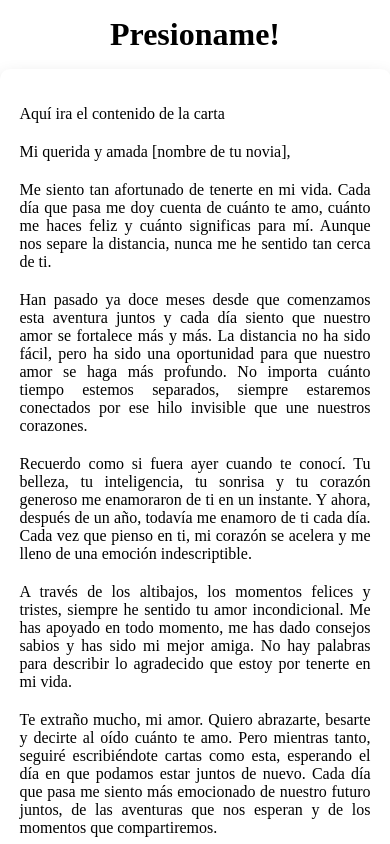
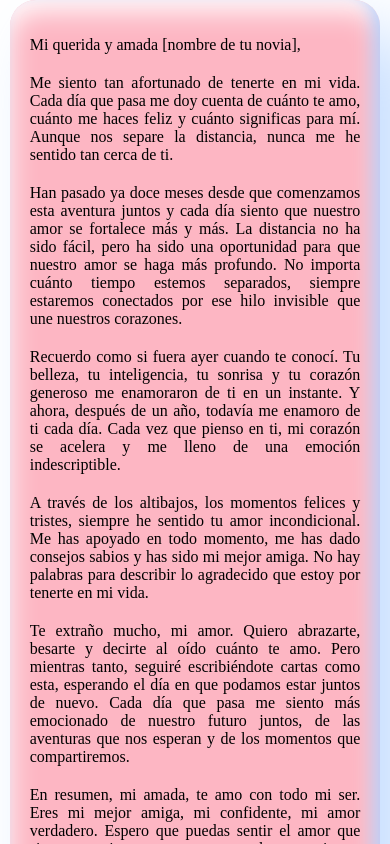
Before and after one commit to fabian1311/birthday, a React (Vite) app: page /aniversary in a window 390 px wide. Both pictures are taken after a click on the element "Presioname!". Shown: the top 844 px of the page. Built offline with nearby package versions, Linux system fonts and the light colour scheme.

Commit message:
Gift Complete

```diff
--- a/src/components/Gift.jsx
+++ b/src/components/Gift.jsx
@@ -1,8 +1,10 @@
 import { motion } from 'framer-motion';
 import { useState } from 'react';
 import '../styles/gift.css';
+import { useNavigate } from 'react-router-dom';
 
 function Gift() {
+  const navigate = useNavigate()
   const [isOpen, setIsOpen] = useState(false);
 
   const variants = {
@@ -11,23 +13,17 @@ function Gift() {
   };
 
   return (
+      <div className='gift-container'>
         <div className='gift'>
-       <motion.div
-        onClick={() => setIsOpen(!isOpen)}
-        whileHover={{ scale: 1.1 }}
-        whileTap={{ scale: 0.9 }}
-        className='title'
-      >
-        Presioname!
-      </motion.div>
           <motion.div
             animate={isOpen ? "visible" : "hidden"}
             variants={variants}
             transition={{ duration: 0.3, ease: "easeInOut" }}
-        className='card'
+            className='cardGift'
+            style={{overflow:"hidden"}}
           >
             <div className={isOpen ? 'show' : ''}>
-          <p>Aquí ira el contenido de la carta</p>
+
               <p>
                 <p>Mi querida y amada [nombre de tu novia],</p>
                 <p>Me siento tan afortunado de tenerte en mi vida. Cada día que pasa me doy cuenta de cuánto te amo, cuánto me haces feliz y cuánto significas para mí. Aunque nos separe la distancia, nunca me he sentido tan cerca de ti.</p>
@@ -39,9 +35,29 @@ function Gift() {
                 <p>Con todo mi amor,</p>
                 <p>[tu nombre]</p>
               </p>
+              {isOpen && (
+                <div
+                className='showGift'
+                id='ButtonBackGift'
+                onClick={()=> navigate('/home')}
+                >Volver</div>
+              )}
             </div>
           </motion.div>
+          {!isOpen && (
+            <motion.div
+              onClick={() => setIsOpen(true)}
+              whileHover={{ scale: 1.1 }}
+              whileTap={{ scale: 0.9 }}
+              className='title'
+              style={{overflow:"hidden"}}
+            >
+              Presioname!
+            </motion.div>
 
+          )}
+          <img className={`Giftimg ${isOpen ? 'hide' : ''}`} src="https://i.pinimg.com/originals/de/6a/94/de6a94e5698fc1dfc6d348b5f63bdbe1.jpg" alt="" />
+        </div>
       </div>
   );
 }
--- a/src/page/Anniversary.jsx
+++ b/src/page/Anniversary.jsx
@@ -5,7 +5,7 @@ function Anniversary(){
 
     return(
         <div className="Aniversary">
-            <Gift></Gift>
+            <Gift />
         </div>
 
     )
--- a/src/styles/carousel.css
+++ b/src/styles/carousel.css
@@ -25,7 +25,7 @@
 
   .slick-prev:before,
   .slick-next:before {
-    font-family: "slick";
+
     font-size: 30px;
     line-height: 1;
     opacity: 0.75;
--- a/src/styles/gift.css
+++ b/src/styles/gift.css
@@ -1,19 +1,34 @@
+.gift-container {
+  max-width: 100%;
+  display: flex;
+  justify-content: center;
+  align-items: center;
+  height: 100vh;
+}
+
+
 .gift {
+  max-width: 100%;
   display: flex;
   flex-direction: column;
   justify-content: center;
+  text-align: center;
   align-items: center;
   height: auto;
 }
 
-.card {
-  background-color: #fff;
-  border-radius: 10px;
-  box-shadow: 0px 10px 20px rgba(0, 0, 0, 0.2);
-  cursor: pointer;
+.cardGift {
+  background-color: rgba(253,164,181,0.8);
+
+border-radius: 26px;
+
+box-shadow: 35px 35px 68px 0px rgba(145, 192, 255, 0.5), inset -8px -8px 16px 0px rgba(145, 192, 255, 0.6), inset 0px 11px 28px 0px rgb(255, 255, 255);
+
+  max-width: 80%;
   padding: 20px;
-  width: 800px;
+  margin: 0 auto;
   overflow: hidden;
+  text-align: center;
 }
 
 .title {
@@ -22,6 +37,28 @@
   margin: 0;
   padding: 1rem;
   cursor: pointer;
+  display: block;
+}
+
+#ButtonBackGift{
+  width: 20%;
+  margin-left:35%;
+  align-items: center;
+  margin-top: 20px;
+  text-align: center;
+  padding: 10px 20px;
+  background-color: #26289b;
+  color: #fff;
+  text-decoration: none;
+  font-size: 20px;
+  border-radius: 20px;
+}
+
+.Giftimg{
+  max-width: 20%;
+  width: 80%;
+  margin: 0 auto;
+  height: 150px;
 }
 
 p {
@@ -34,17 +71,51 @@ p {
   transition: opacity 0.3s ease-out;
 }
 
-.card > p.show {
+.cardGift > p.showGift {
   opacity: 1;
   transition: opacity 0.3s ease-in;
-}
-.card > div.show {
-  opacity: 1;
-  transition: opacity 0.3s ease-in;
+
 }
 
+.cardGift > div.showGift > button.showGift {
+  display: block;
+  margin: 1rem auto;
+  cursor: pointer;
+}
+.showGift{
+  cursor: pointer;
+}
+.cardGift > div.showGift + .title {
+  opacity: 1;
+  display: none;
+  transition: opacity 0.3s ease-in;
+  -webkit-transition: opacity 0.3s ease-in;
+  -moz-transition: opacity 0.3s ease-in;
+  -ms-transition: opacity 0.3s ease-in;
+  -o-transition: opacity 0.3s ease-in;
+  cursor: pointer;
+}
+.hide{
+  display: none;
+}
 @media (max-width: 600px) {
-  .card {
+  .gift{
+    margin-top: auto;
+    width: 95%;
+  }
+  .cardGift {
     max-width: 90%;
   }
+  .Giftimg{
+    max-width: 300px;
+    width: 80%;
+    margin-bottom: 50%;
+    height: 200px;
+    position: relative;
+
+  }
+  .title{
+    margin-bottom: 110%;
+    position: absolute;
+  }
 }
```
Also changed, not shown: src/styles/anniversary.css (added, +11 -0 lines). Lines whose indentation alone changed are shown as unchanged.
